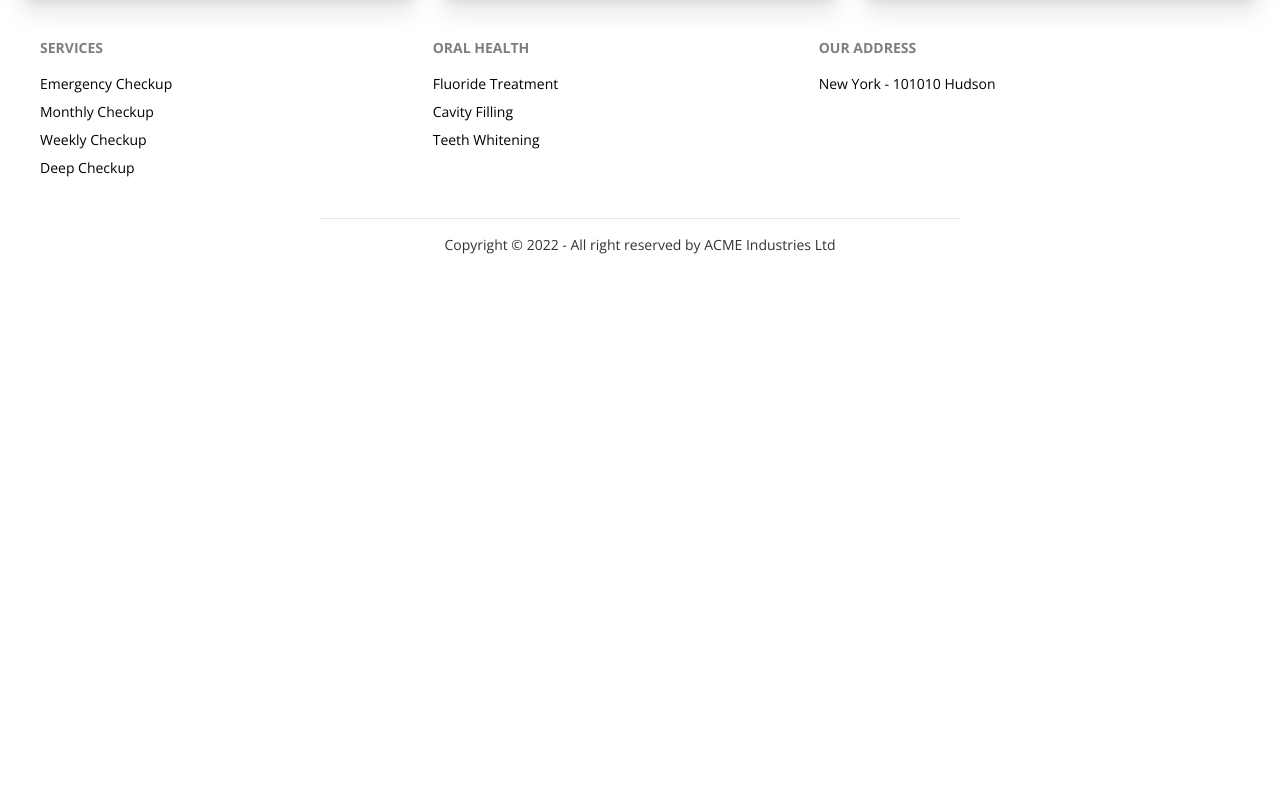
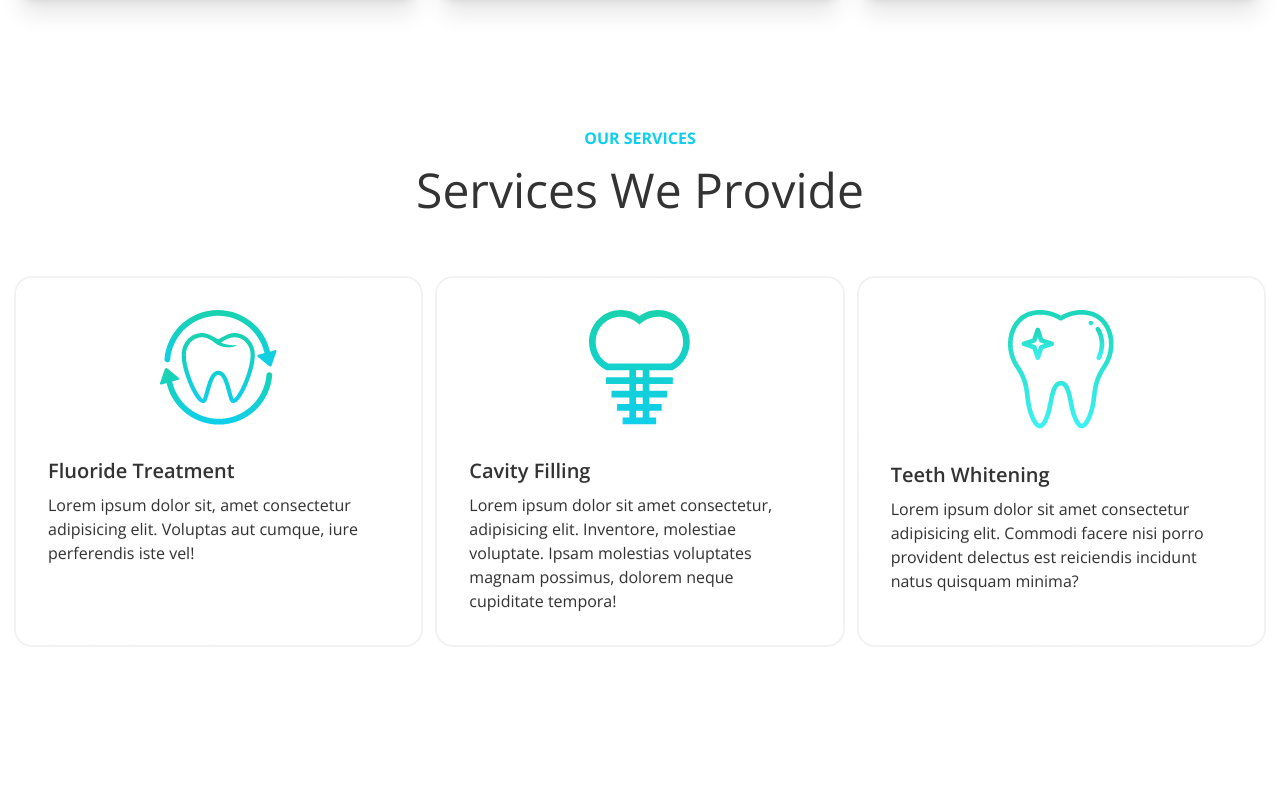
Before and after one commit to devhasibulislam/doctors-portal-client, a React (Create React App) app: page / in a window 1280 px wide. Shown: the part 1150-1940 px from the top of the page. Before the commit the page ends 1421 px from the top, so only its background shows below. Built offline with nearby package versions, Linux system fonts and the light colour scheme.

Commit message:
3 sections at home done

```diff
--- /dev/null
+++ b/src/routes/Home/Appointment.js
@@ -0,0 +1,53 @@
+import React from 'react';
+import clock from '../../assets/icons/clock.svg';
+import phone from '../../assets/icons/phone.svg';
+import marker from '../../assets/icons/marker.svg';
+
+const Appointment = () => {
+    const appointmentInformations = [
+        {
+            id: 1,
+            title: "Opening Hours",
+            desc: "Lorem ipsum dolor sit amet consectetur adipisicing elit. Itaque, ipsam.",
+            icon: clock,
+            bgFrom: '#19D3AE',
+            bgTo: '#0FCFEC'
+        },
+        {
+            id: 2,
+            title: "Contact us now",
+            desc: "+000 123 456789",
+            icon: marker,
+            bgFrom: '#0C0404',
+            bgTo: '#0FCFEC'
+        },
+        {
+            id: 3,
+            title: "Visit our location",
+            desc: "Brooklyn, NY 10036, United States",
+            icon: phone,
+            bgFrom: '#19D3AE',
+            bgTo: '#0FCFEC'
+        }
+    ];
+
+    return (
+        <div className='grid lg:grid-cols-3 md:grid-cols-2 grid-cols-1 gap-4 px-4'>
+            {
+                appointmentInformations.map(appointmentInformation => <div
+                    key={appointmentInformation.id}
+                    class={`card card-side
+                        ${appointmentInformation.id !== 2 ? `bg-gradient-to-r from-[${appointmentInformation.bgFrom}] to-[${appointmentInformation.bgTo}]` : 'bg-[#3A4256]'}
+                        shadow-xl p-4`}>
+                    <figure><img src={appointmentInformation.icon} alt="appointment" /></figure>
+                    <div class="card-body">
+                        <h2 class="card-title text-white">{appointmentInformation.title}</h2>
+                        <p className='text-white'>{appointmentInformation.desc}</p>
+                    </div>
+                </div>)
+            }
+        </div>
+    );
+};
+
+export default Appointment;
--- /dev/null
+++ b/src/routes/Home/Banner.js
@@ -0,0 +1,19 @@
+import React from 'react';
+import chair from '../../assets/images/chair.png';
+
+const Banner = () => {
+    return (
+        <div class="hero min-h-screen bg-base-100">
+            <div class="hero-content flex-col lg:flex-row-reverse">
+                <img src={chair} class="rounded-lg shadow-2xl lg:w-1/2" alt='hero_image' />
+                <div>
+                    <h1 class="text-5xl font-bold  w-1/2">Your New Smile Starts Here</h1>
+                    <p class="py-6">Lorem Ipsum is simply dummy text of the printing and typesetting industry. Lorem Ipsum has been the industry's standard dummy text ever since the</p>
+                    <button class="btn border-0 font-bold text-white bg-gradient-to-r from-[#19D3AE] to-[#0FCFEC]">Get Started</button>
+                </div>
+            </div>
+        </div>
+    );
+};
+
+export default Banner;
--- a/src/routes/Home/Home.js
+++ b/src/routes/Home/Home.js
@@ -1,65 +1,17 @@
 import React from 'react';
-import chair from '../../assets/images/chair.png';
-import clock from '../../assets/icons/clock.svg';
-import phone from '../../assets/icons/phone.svg';
-import marker from '../../assets/icons/marker.svg';
+import Appointment from './Appointment';
+import Banner from './Banner';
+import Services from './Services';
 
 const Home = () => {
-    const appointmentInformations = [
-        {
-            id: 1,
-            title: "Opening Hours",
-            desc: "Lorem ipsum dolor sit amet consectetur adipisicing elit. Itaque, ipsam.",
-            icon: clock,
-            bgFrom: '#19D3AE',
-            bgTo: '#0FCFEC'
-        },
-        {
-            id: 2,
-            title: "Contact us now",
-            desc: "+000 123 456789",
-            icon: marker,
-            bgFrom: '#0C0404',
-            bgTo: '#0FCFEC'
-        },
-        {
-            id: 3,
-            title: "Visit our location",
-            desc: "Brooklyn, NY 10036, United States",
-            icon: phone,
-            bgFrom: '#19D3AE',
-            bgTo: '#0FCFEC'
-        }
-    ];
     return (
         <div>
             {/* banner */}
-            <div class="hero min-h-screen bg-base-100">
-                <div class="hero-content flex-col lg:flex-row-reverse">
-                    <img src={chair} class="rounded-lg shadow-2xl lg:w-1/2" alt='hero_image' />
-                    <div>
-                        <h1 class="text-5xl font-bold  w-1/2">Your New Smile Starts Here</h1>
-                        <p class="py-6">Lorem Ipsum is simply dummy text of the printing and typesetting industry. Lorem Ipsum has been the industry's standard dummy text ever since the</p>
-                        <button class="btn border-0 font-bold text-white bg-gradient-to-r from-[#19D3AE] to-[#0FCFEC]">Get Started</button>
-                    </div>
-                </div>
-            </div>
-            {/* appointment informations */}
-            <div className='grid lg:grid-cols-3 md:grid-cols-2 grid-cols-1 gap-4 px-4'>
-                {
-                    appointmentInformations.map(appointmentInformation => <div
-                        key={appointmentInformation.id}
-                        class={`card card-side
-                        ${appointmentInformation.id !== 2 ? `bg-gradient-to-r from-[${appointmentInformation.bgFrom}] to-[${appointmentInformation.bgTo}]` : 'bg-[#3A4256]'}
-                        shadow-xl p-4`}>
-                        <figure><img src={appointmentInformation.icon} alt="appointment" /></figure>
-                        <div class="card-body">
-                            <h2 class="card-title text-white">{appointmentInformation.title}</h2>
-                            <p className='text-white'>{appointmentInformation.desc}</p>
-                        </div>
-                    </div>)
-                }
-            </div>
+            <Banner />
+            {/* appointment */}
+            <Appointment />
+            {/* services */}
+            <Services />
         </div>
     );
 };
--- /dev/null
+++ b/src/routes/Home/Services.js
@@ -0,0 +1,48 @@
+import React from 'react';
+import cavity from '../../assets/images/cavity.png';
+import fluoride from '../../assets/images/fluoride.png';
+import whitening from '../../assets/images/whitening.png';
+
+const Services = () => {
+    const servicesInformations = [
+        {
+            id: 1,
+            title: "Fluoride Treatment",
+            desc: "Lorem ipsum dolor sit, amet consectetur adipisicing elit. Voluptas aut cumque, iure perferendis iste vel!",
+            img: fluoride
+        },
+        {
+            id: 2,
+            title: "Cavity Filling",
+            desc: "Lorem ipsum dolor sit amet consectetur, adipisicing elit. Inventore, molestiae voluptate. Ipsam molestias voluptates magnam possimus, dolorem neque cupiditate tempora!",
+            img: cavity
+        },
+        {
+            id: 3,
+            title: "Teeth Whitening",
+            desc: "Lorem ipsum dolor sit amet consectetur adipisicing elit. Commodi facere nisi porro provident delectus est reiciendis incidunt natus quisquam minima?",
+            img: whitening
+        }
+    ];
+    return (
+        <div className='my-32'>
+            <h4 className='uppercase text-center text-primary font-bold'>Our Services</h4>
+            <h2 className='text-center text-5xl mt-4'>Services We Provide</h2>
+            <div className='grid lg:grid-cols-3 md:grid-cols-2 grid-cols-1 gap-4 px-4 mt-16'>
+                {
+                    servicesInformations.map(serviceInformation => <div
+                        key={serviceInformation.id}
+                        class="card glass pt-8">
+                        <figure><img src={serviceInformation.img} alt="car!" /></figure>
+                        <div class="card-body">
+                            <h2 class="card-title">{serviceInformation.title}</h2>
+                            <p>{serviceInformation.desc}</p>
+                        </div>
+                    </div>)
+                }
+            </div>
+        </div>
+    );
+};
+
+export default Services;
```
